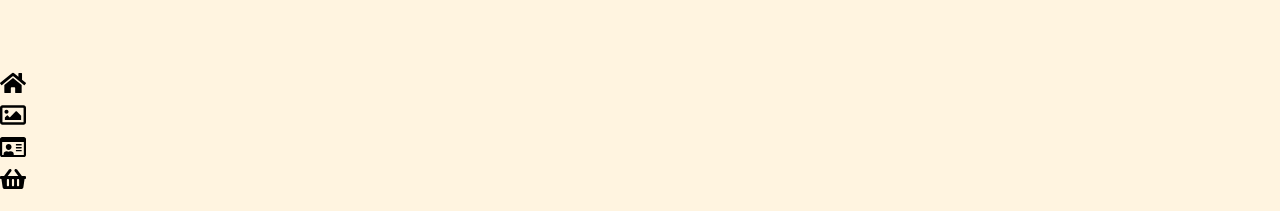
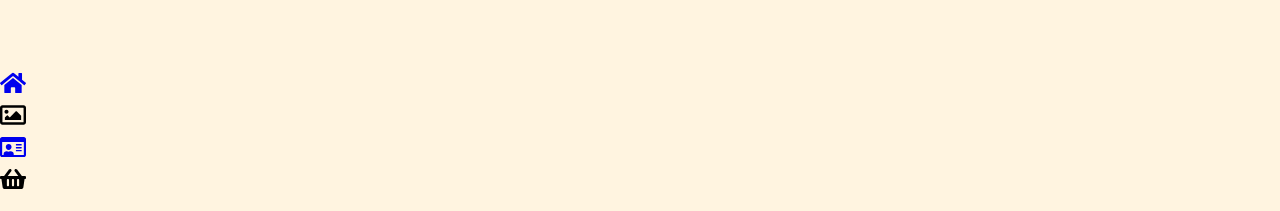
Before and after one commit to juanPabloEA/dy-web, a React (Create React App) app: page /contact in a window 1280 px wide. Shown: the part 586-797 px from the top of the page. Built offline with nearby package versions, Linux system fonts and the light colour scheme.

Commit message:
add links

```diff
--- a/src/components/commons/footer/Footer.css
+++ b/src/components/commons/footer/Footer.css
@@ -24,6 +24,14 @@
 		font-size: 25px;
 	}
 
+	.interaction div a {
+		display: grid;
+		align-items: center;
+		justify-content: center;
+		color: #FFAACC;
+		font-size: 25px;
+	}
+
 	.home-opt {
 		border-right: 1px solid;
 	}
--- a/src/components/commons/footer/Footer.jsx
+++ b/src/components/commons/footer/Footer.jsx
@@ -1,5 +1,6 @@
 import React from 'react';
 import './Footer.css';
+import { Link } from "react-router-dom";
 import {FaHome, FaRegImage, FaRegIdCard, FaShoppingBasket} from "react-icons/fa";
 
 /**
@@ -14,13 +15,17 @@ const Footer=() => {
 		<>
 			<div className="interaction">
 				<div className="home-opt">
-					<FaHome/>
+					<Link to="/">
+						<FaHome/>
+					</Link>
 				</div>
 				<div className="gallery-opt">
 					<FaRegImage/>
 				</div>
 				<div className="contact-opt">
-					<FaRegIdCard/>
+					<Link to="contact">
+						<FaRegIdCard/>
+					</Link>
 				</div>
 				<div className="buy-opt">
 					<FaShoppingBasket/>
--- a/src/components/commons/navbar/Navbar.css
+++ b/src/components/commons/navbar/Navbar.css
@@ -17,7 +17,7 @@
         border-radius: 20%;
         margin: 5px;
     }
-    .Navbar-container .Navbar-options{
+    .Navbar-container .Navbar-options {
         display: inline-flex;
         color: #FFAACC;
         flex-grow: 1;
@@ -29,6 +29,9 @@
         align-items: center;
         font-size: 30px;
         z-index: 1;
+    }
+    .active .Navbar-container .Navbar-options {
+        color: white;
     }
 }
 @media (min-width: 1000px) {
```
